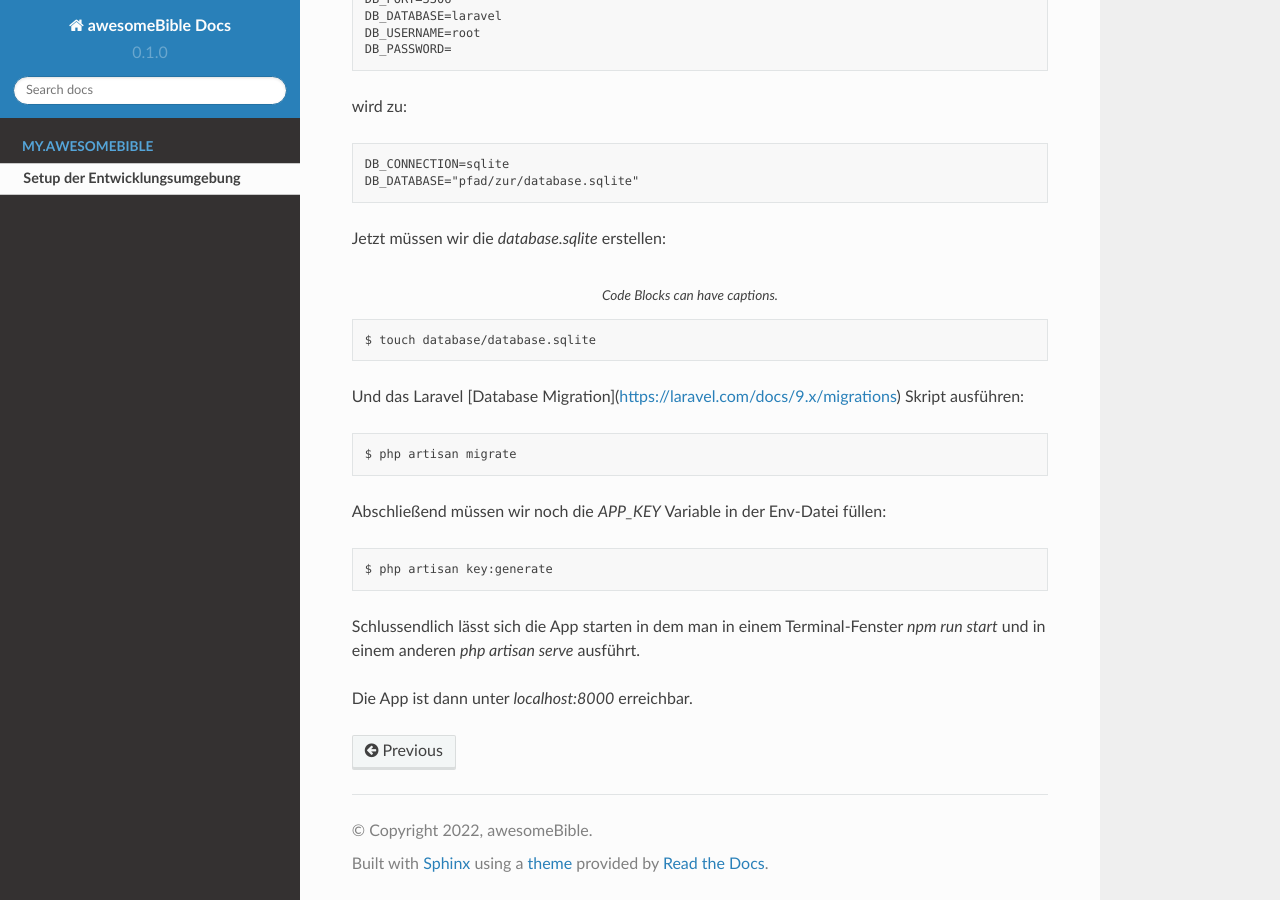
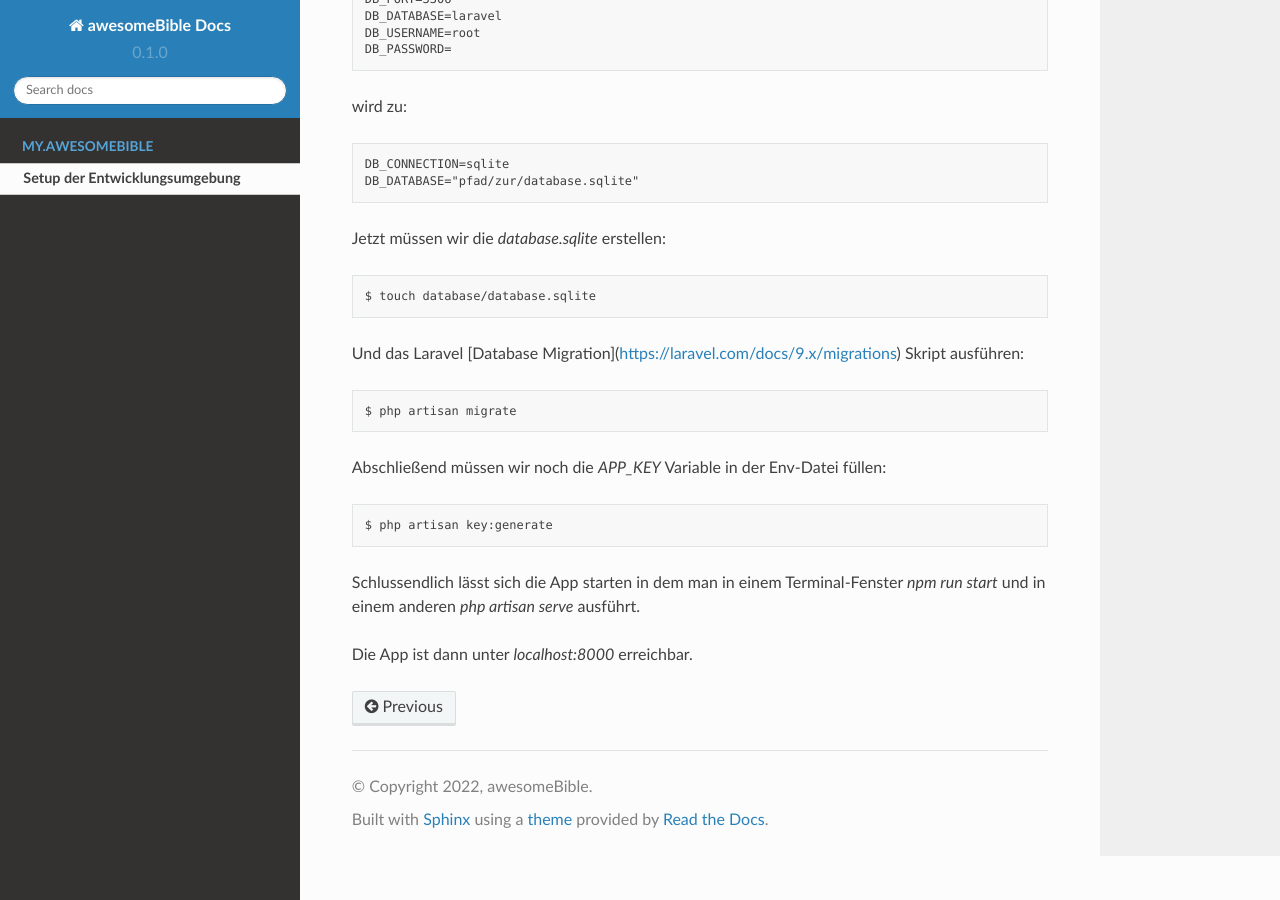
Before and after one commit to awesomebible/docs, a Sphinx documentation site: the page built from docs/source/my-devsetup.rst, in a window 1280 px wide and 900 px high, scrolled down 515 px. Built offline with Sphinx 7.4.7 and the Read the Docs theme 2.0.0, drawn with Linux system fonts in a browser that asks for light colours.

Commit message:
Caption entfernt

```diff
--- a/docs/source/my-devsetup.rst
+++ b/docs/source/my-devsetup.rst
@@ -31,7 +31,6 @@ wird zu:
 Jetzt müssen wir die `database.sqlite` erstellen:
 
 .. code-block:: bash
-    :caption: Code Blocks can have captions.
 
     $ touch database/database.sqlite
 
```
